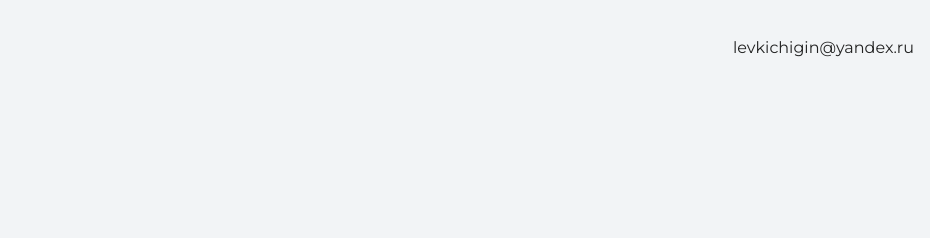
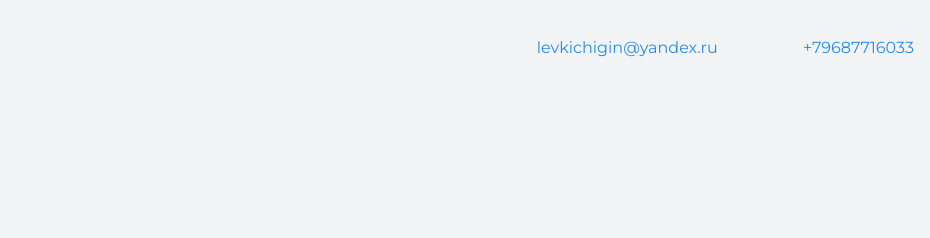
Before and after one commit to DamarooWork/my-site, a plain HTML site: page index.html in a window 1280 px wide. Shown: the top 238 px of the page, without its empty margins (350-1280 px from the left). Drawn offline with nearby package versions, Linux system fonts and the light colour scheme.

Commit message:
ссылки на телефон и почту

```diff
--- a/index.html
+++ b/index.html
@@ -10,8 +10,9 @@
   <body>
     <header class="page-header">
         <div class="container">
-            levkichigin@yandex.ru
-            </div>
+            <a class="header-email" href="mailto:levkichigin@yandex.ru"> levkichigin@yandex.ru</a>
+            <a class="header-phone" href="tel:+79687716033">+79687716033</a>
+</div>
 </header>
 
     <section class="hero-image">
```
